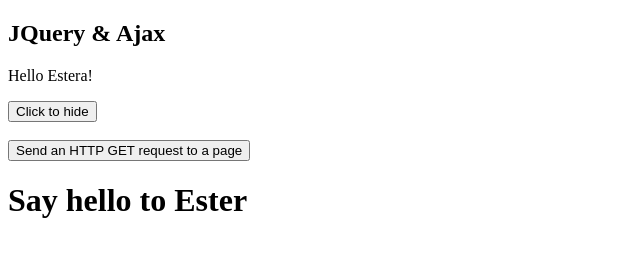
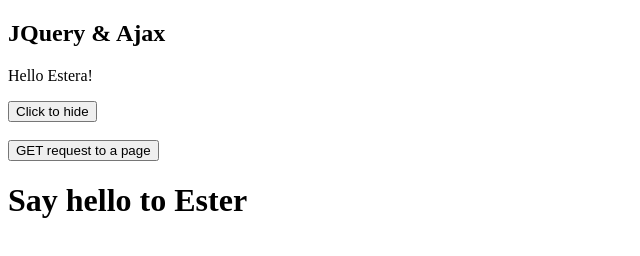
Before and after one commit to skana1/blog-frontend, a website: page index.html in a window 1280 px wide. Shown: the whole page, without its empty margins (0-640 px from the left). Drawn offline with nearby package versions, Linux system fonts and the light colour scheme; no server answers.

Commit message:
Blogs Get

```diff
--- a/index.html
+++ b/index.html
@@ -48,7 +48,7 @@
 <button class="hide">Click to hide</button>
 <br>
 <br>
-<button>Send an HTTP GET request to a page</button>
+<button> GET request to a page</button>
 <br>
 <h1 class="ester">Say hello to Ester</h1>
 </body>
```
